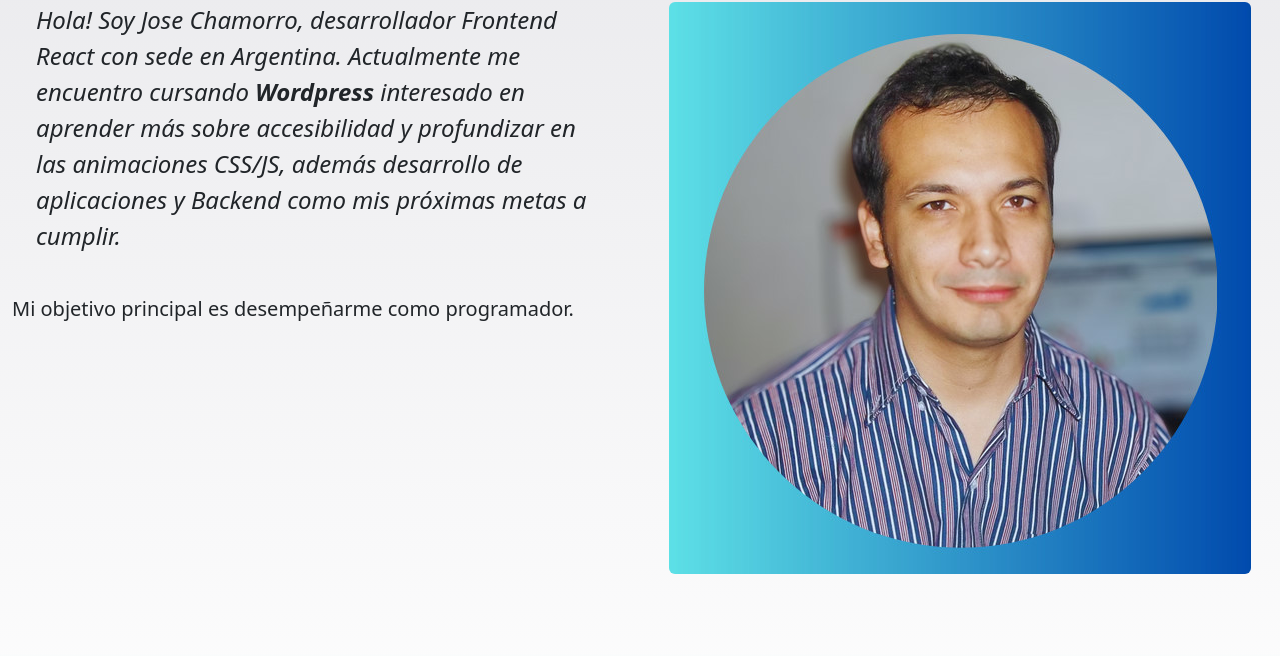
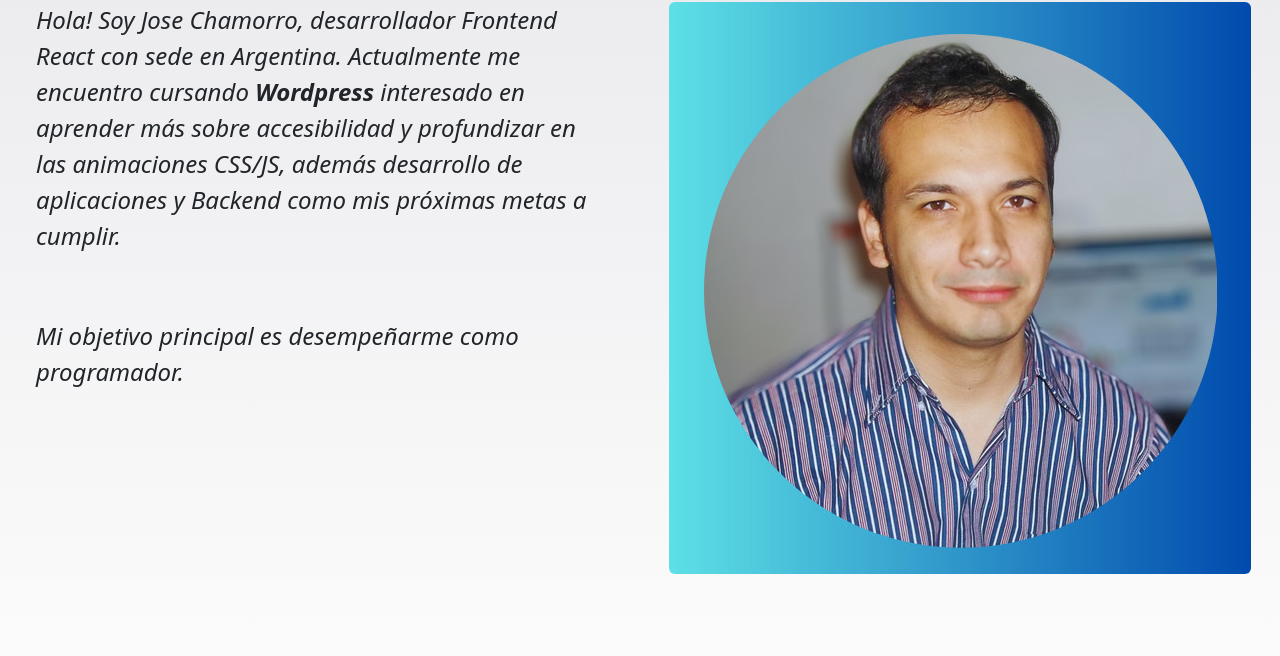
Before and after one commit to josecham/PFChamorroBootstrap, a website: page index.html in a window 1280 px wide. Shown: the part 749-1405 px from the top of the page. Drawn offline with nearby package versions, Linux system fonts and the light colour scheme.

Commit message:
la etiqueta de lo que guardo

```diff
--- a/index.html
+++ b/index.html
@@ -101,7 +101,7 @@
             data-aos-duration="3000">
               <p class="fs-4 p-4 fst-italic">Hola! Soy Jose Chamorro, desarrollador Frontend React con sede en Argentina.
               Actualmente me encuentro cursando  <b>Wordpress</b> interesado en aprender más sobre accesibilidad y profundizar en las animaciones CSS/JS, además desarrollo de aplicaciones y Backend como mis próximas metas a cumplir.</p>
-              <p>Mi objetivo principal es desempeñarme como programador.</p>
+              <p class="fs-4 p-4 fst-italic">Mi objetivo principal es desempeñarme como programador.</p>
             </div>
             <div class="col-lg-6 col-12 p-4 figure">
                 <img src="img/perfil1.jpg" alt="#" class="figure-img img-fluid rounded mx-auto d-block">
```
Also changed, not shown: img/proyecto_formulario.jpg, img/proyecto_harry.jpg.
